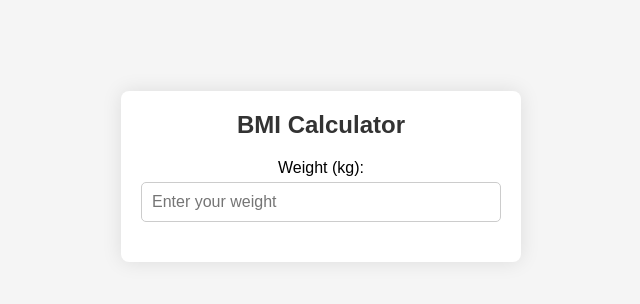
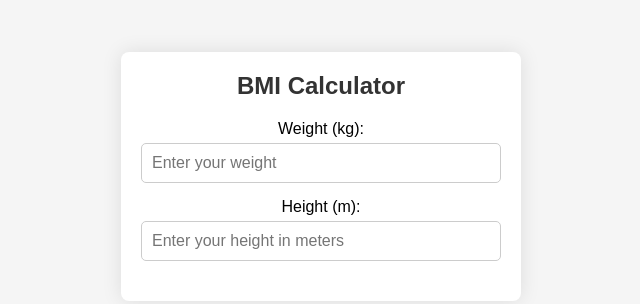
Before and after one commit to Omaima-Ali-Khan/BMI-Calculator, a plain HTML site: page index.html in a window 1280 px wide. Shown: the part 224-528 px from the top of the page, without its empty margins (319-959 px from the left). Drawn offline with Linux system fonts and the light colour scheme.

Commit message:
Input-Height

```diff
--- a/index.html
+++ b/index.html
@@ -10,12 +10,21 @@
     <div class="container">
         <h1>BMI Calculator</h1>
 
+
+
         <div class="input-section">
             <div class="form-group">
                 <label for="weight">Weight (kg):</label>
                 <input type="number" id="weight" placeholder="Enter your weight" required>
             </div>
 
+
+
+            <div class="form-group">
+                <label for="height">Height (m):</label>
+                <input type="number" step="0.01" id="height" placeholder="Enter your height in meters" required>
+            </div>
+
     <script src="script.js"></script>
 </body>
 </html>
```
